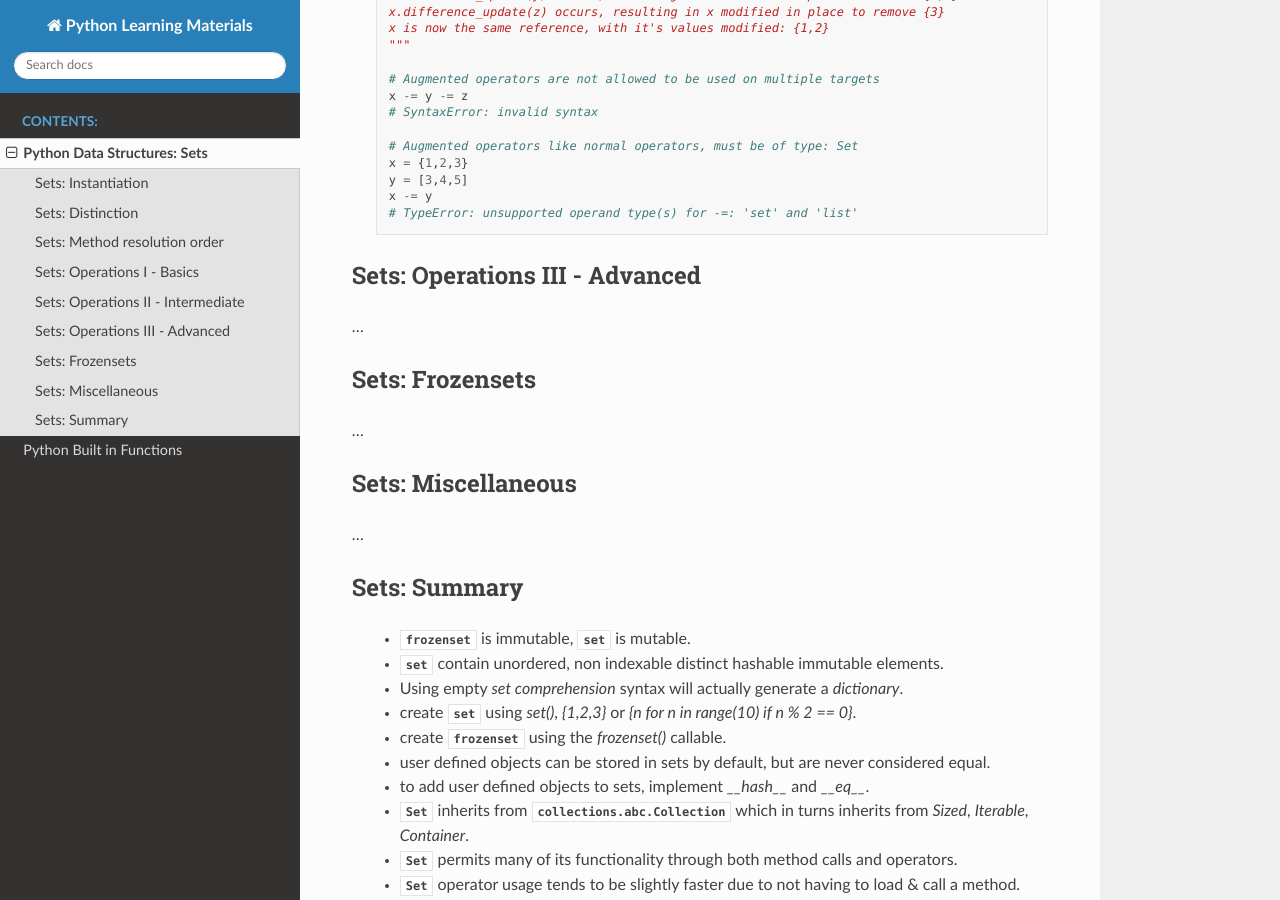
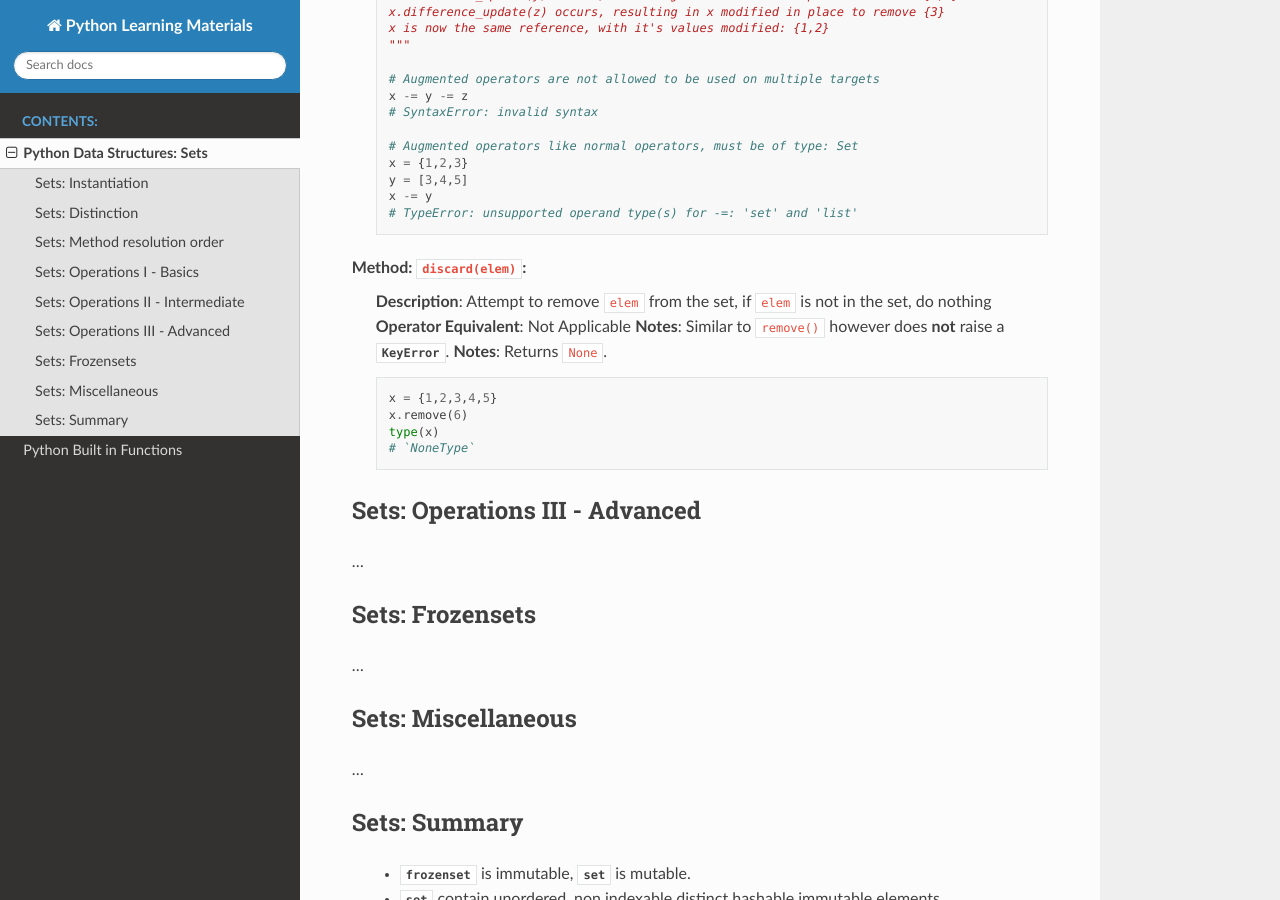
Before and after one commit to symonk/pydocs, a Sphinx documentation site: the page built from docs/source/_data_structures/sets.rst, in a window 1280 px wide and 900 px high, scrolled down 9647 px. Built offline with Sphinx 7.4.7 and the Read the Docs theme 2.0.0, drawn with Linux system fonts in a browser that asks for light colours.

Commit message:
add documentation for sets `discard()`

```diff
--- a/docs/source/_data_structures/sets.rst
+++ b/docs/source/_data_structures/sets.rst
@@ -524,6 +524,19 @@ is that ``augmented operators`` can **NOT** be chained together like ``x - y - z
         x -= y
         # TypeError: unsupported operand type(s) for -=: 'set' and 'list'
 
+Method: ``discard(elem)``:
+    **Description**: Attempt to remove ``elem`` from the set, if ``elem`` is not in the set, do nothing
+    **Operator Equivalent**: Not Applicable
+    **Notes**: Similar to ``remove()`` however does **not** raise a :class:`KeyError`.
+    **Notes**: Returns ``None``.
+
+    .. code-block:: python
+
+        x = {1,2,3,4,5}
+        x.remove(6)
+        type(x)
+        # `NoneType`
+
 
 Sets: Operations III - Advanced
 --------------------------------
```
